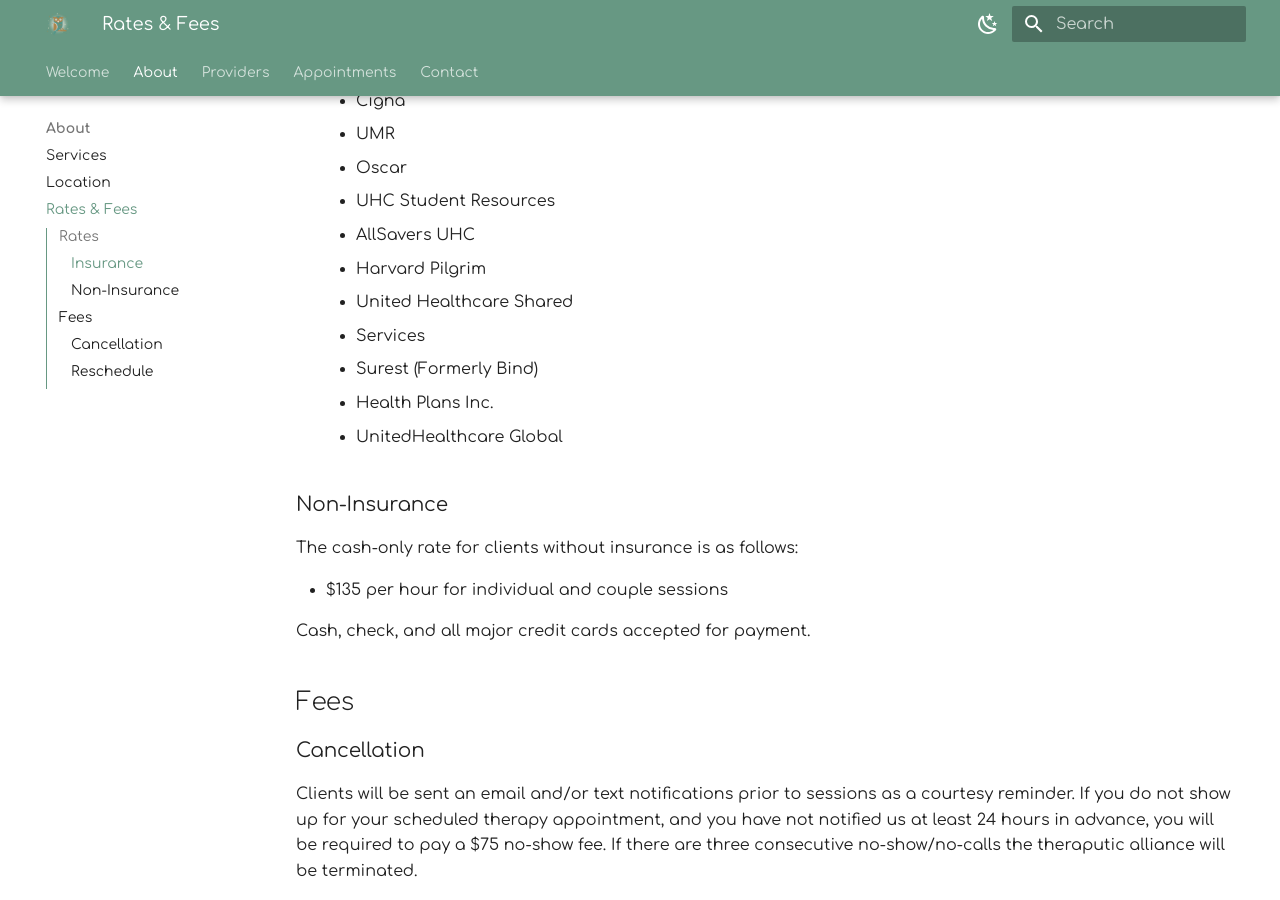
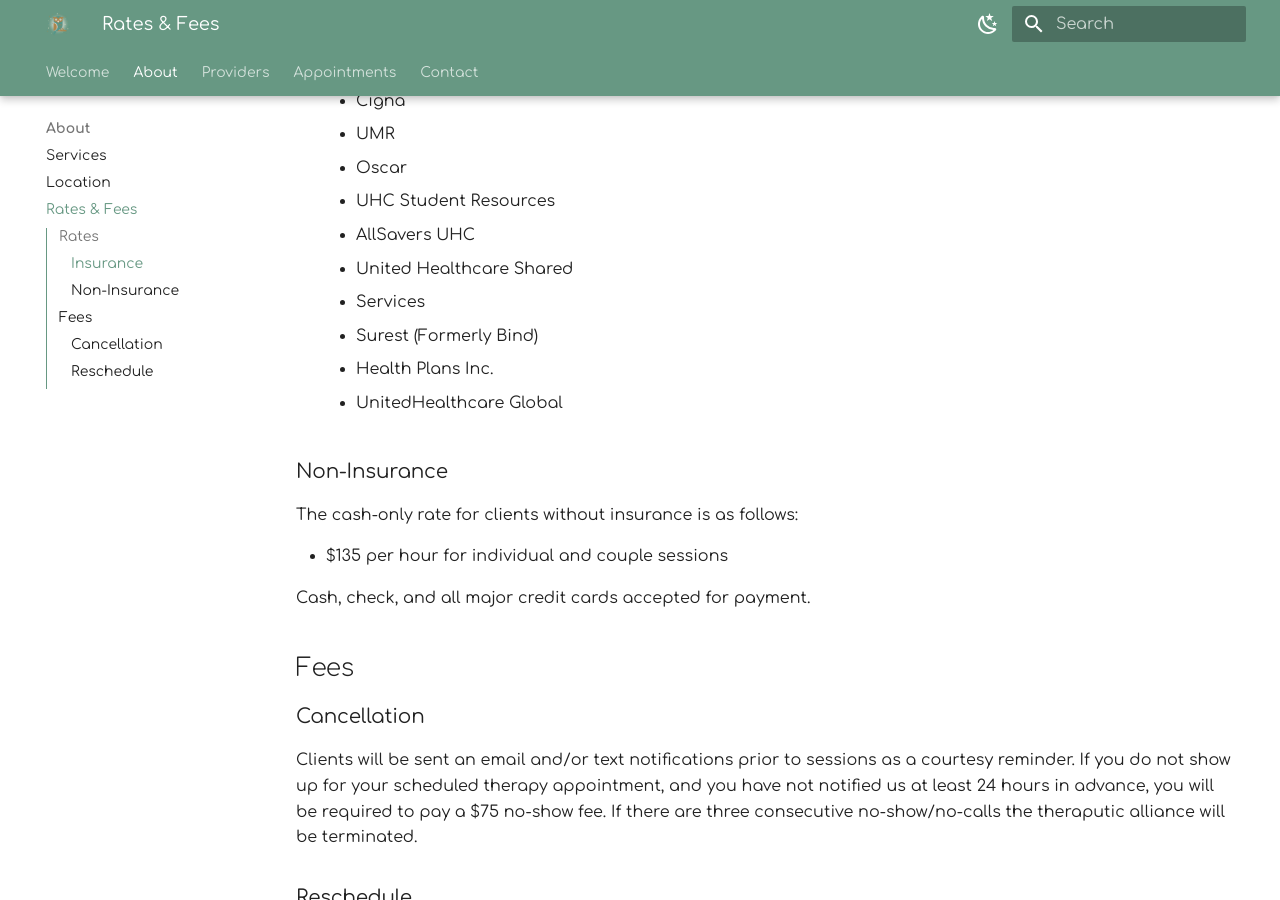
Before and after one commit to motm-therapy/website, an MkDocs documentation site: the page built from docs/rates.md, in a window 1280 px wide and 900 px high, scrolled down 1187 px. Built offline with MkDocs 1.6.1 and Material for MkDocs 9.7.7, drawn with Linux system fonts in a browser that asks for light colours; plug-ins that fetch from the network failed and are left out.

Commit message:
Update rates.md

```diff
--- a/docs/rates.md
+++ b/docs/rates.md
@@ -41,7 +41,6 @@ Insurances we accept at this time:
     - Oscar
     - UHC Student Resources
     - AllSavers UHC
-    - Harvard Pilgrim
     - United Healthcare Shared
     - Services
     - Surest (Formerly Bind)
```
